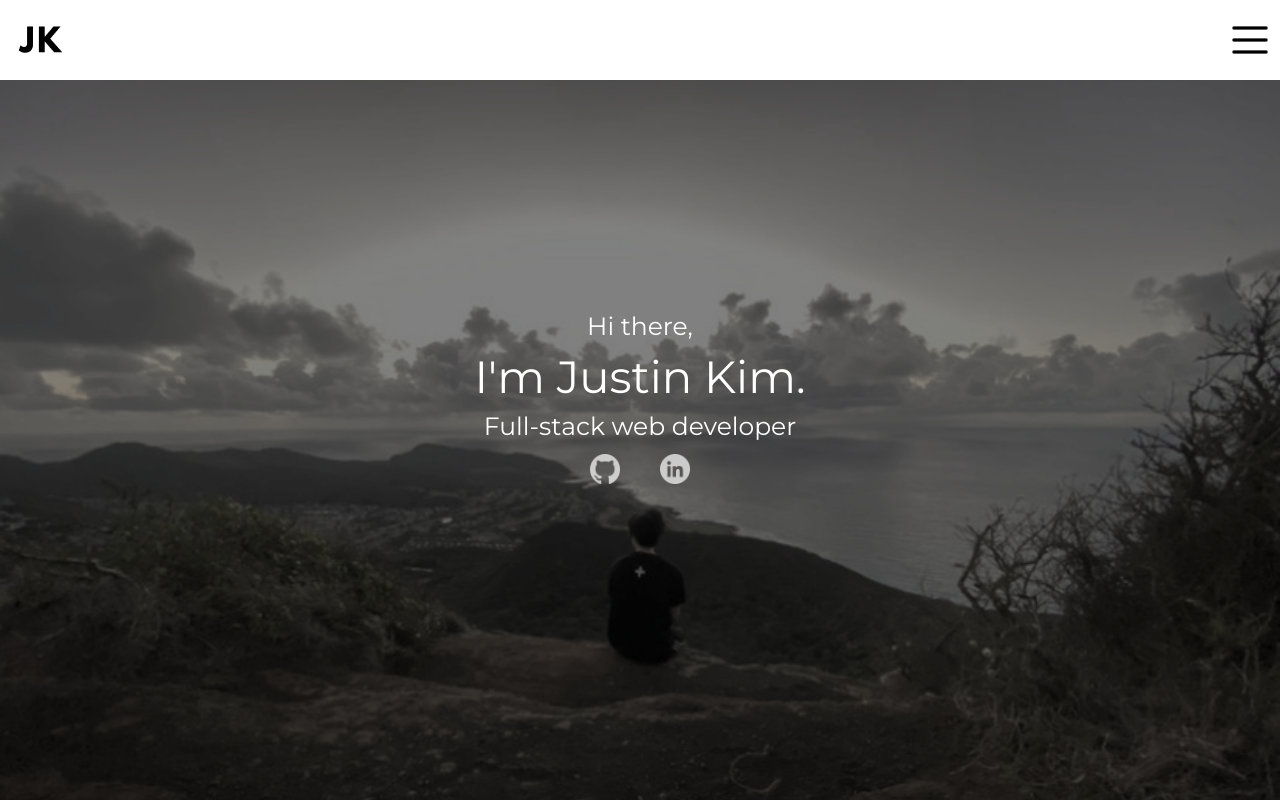
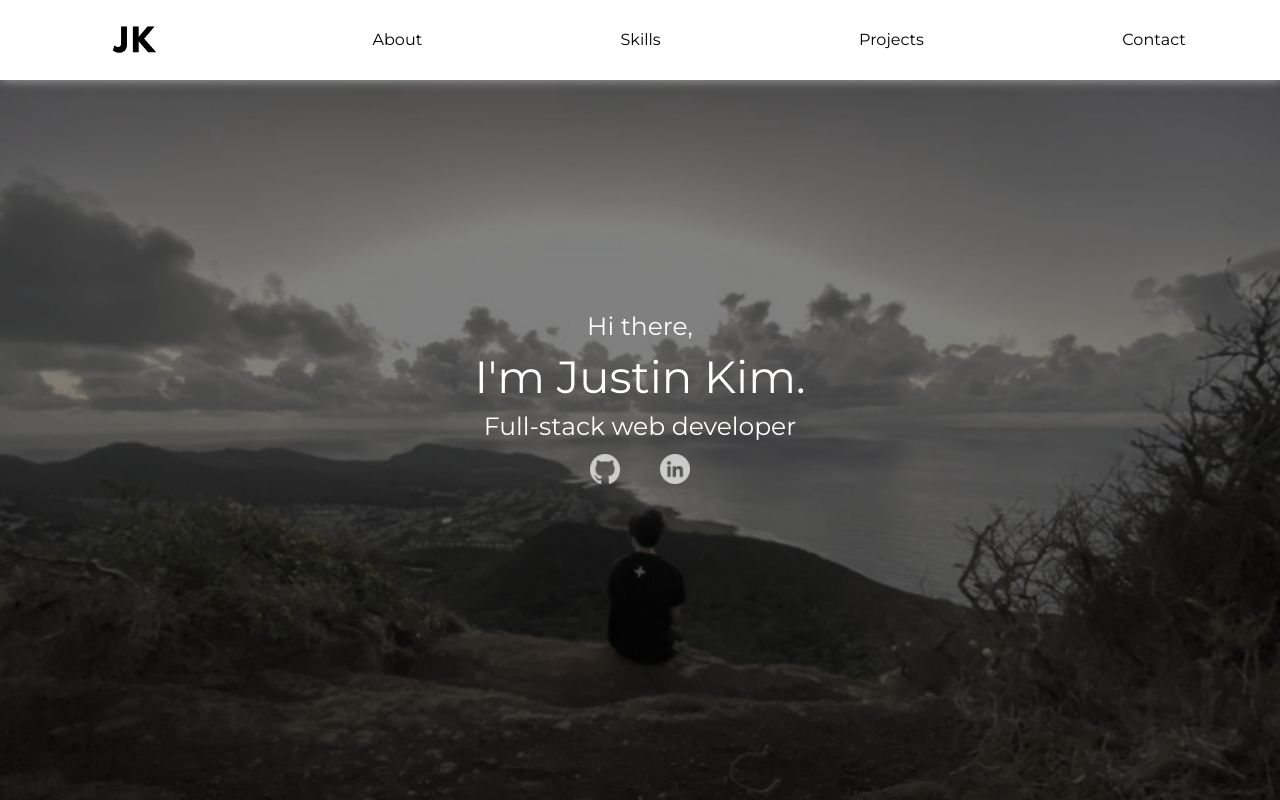
Before and after one commit to justinkim2015/portfolio-v3, a React (Create React App) app: page / in a window 1280 px wide. Shown: the top 800 px of the page. Built offline with nearby package versions, Linux system fonts and the light colour scheme.

Commit message:
Create desktop navbar

```diff
--- a/src/navbar/Navbar.js
+++ b/src/navbar/Navbar.js
@@ -12,15 +12,26 @@ const Navbar = () => {
 
   return (
     <nav id='navbar'>
+      <div className='mobile'>
         <img src={jk} className='logo'></img>
         <img src={hamburger} className='hamburger-button' onClick={toggle}></img>
-
         <ul id='menu' className='hamburger-menu-inactive hamburger-menu'>
           <li className='link'>About</li>
           <li className='link'> Skills</li>
           <li className='link'>Projects</li>
           <li className='link'>Contact</li>
         </ul>
+      </div>
+
+      <div className='desktop'>
+        <ul id='menu' className='desktop-links'>
+          <img src={jk} className='logo'></img>
+          <li className='link'>About</li>
+          <li className='link'> Skills</li>
+          <li className='link'>Projects</li>
+          <li className='link'>Contact</li>
+        </ul>
+      </div>
     </nav>
   )
 }
--- a/src/navbar/navbar.css
+++ b/src/navbar/navbar.css
@@ -1,4 +1,4 @@
-#navbar {
+#navbar, .mobile, .desktop {
   display: flex;
   justify-content: space-between;
   align-items: center;
@@ -7,6 +7,11 @@
   width: 100%;
   background-color: #FFFFFF;
   z-index: 1001;
+  box-shadow: 1px 1px 10px rgb(160, 160, 160);
+}
+
+.desktop {
+  display: none;
 }
 
 .hamburger-menu {
@@ -56,7 +61,21 @@
 
 /* Laptop */
 @media (min-width: 1024px) {
+  .mobile {
+    display: none;
+  }
 
+  .desktop {
+    display: flex;
+
+  }
+
+  .desktop-links {
+    display: flex;
+    justify-content: space-around;
+    align-items: center;
+    width: 100%;
+  }
 }
 
 /* Desktop */
```
Lines whose indentation alone changed are shown as unchanged.
